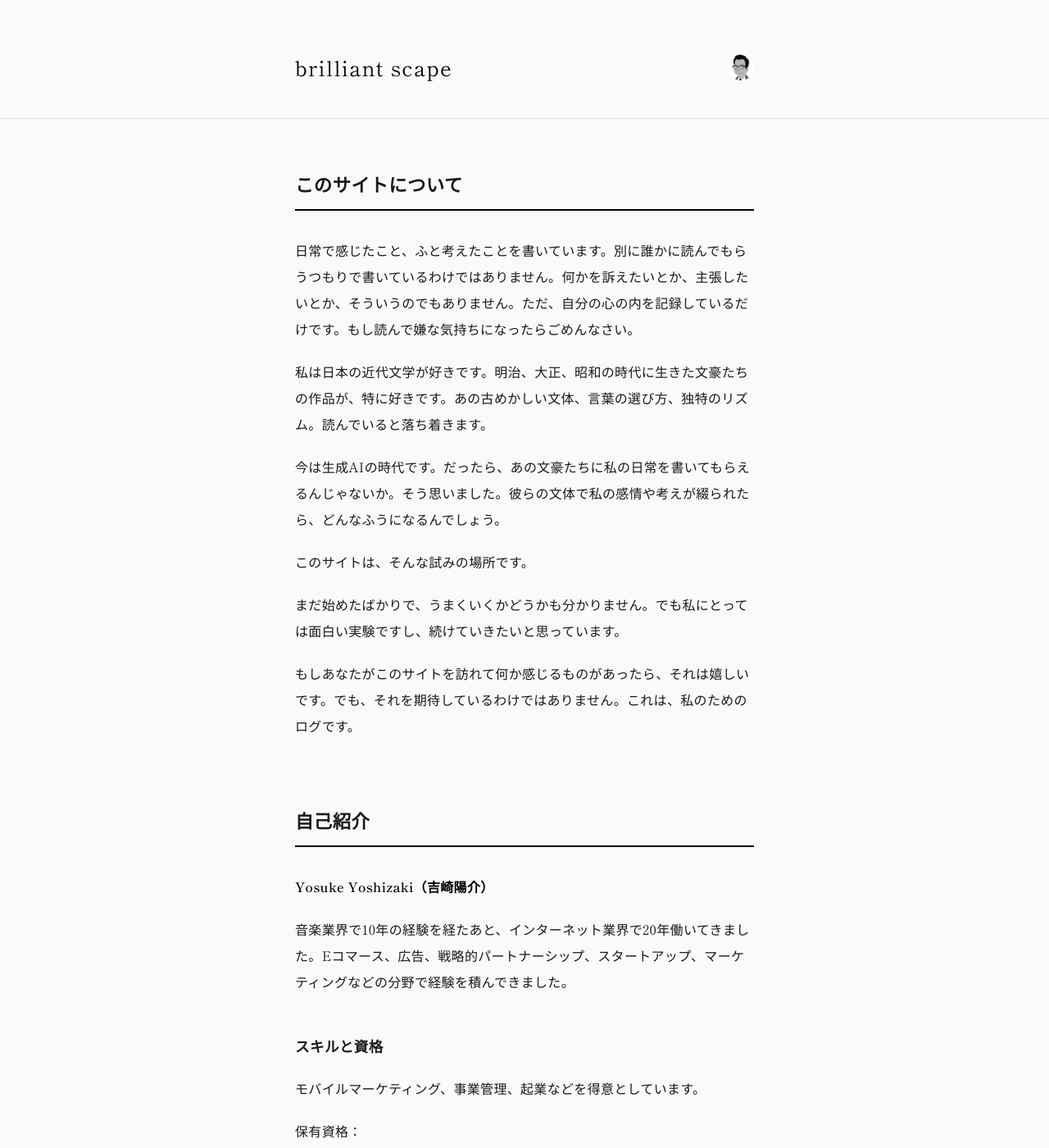
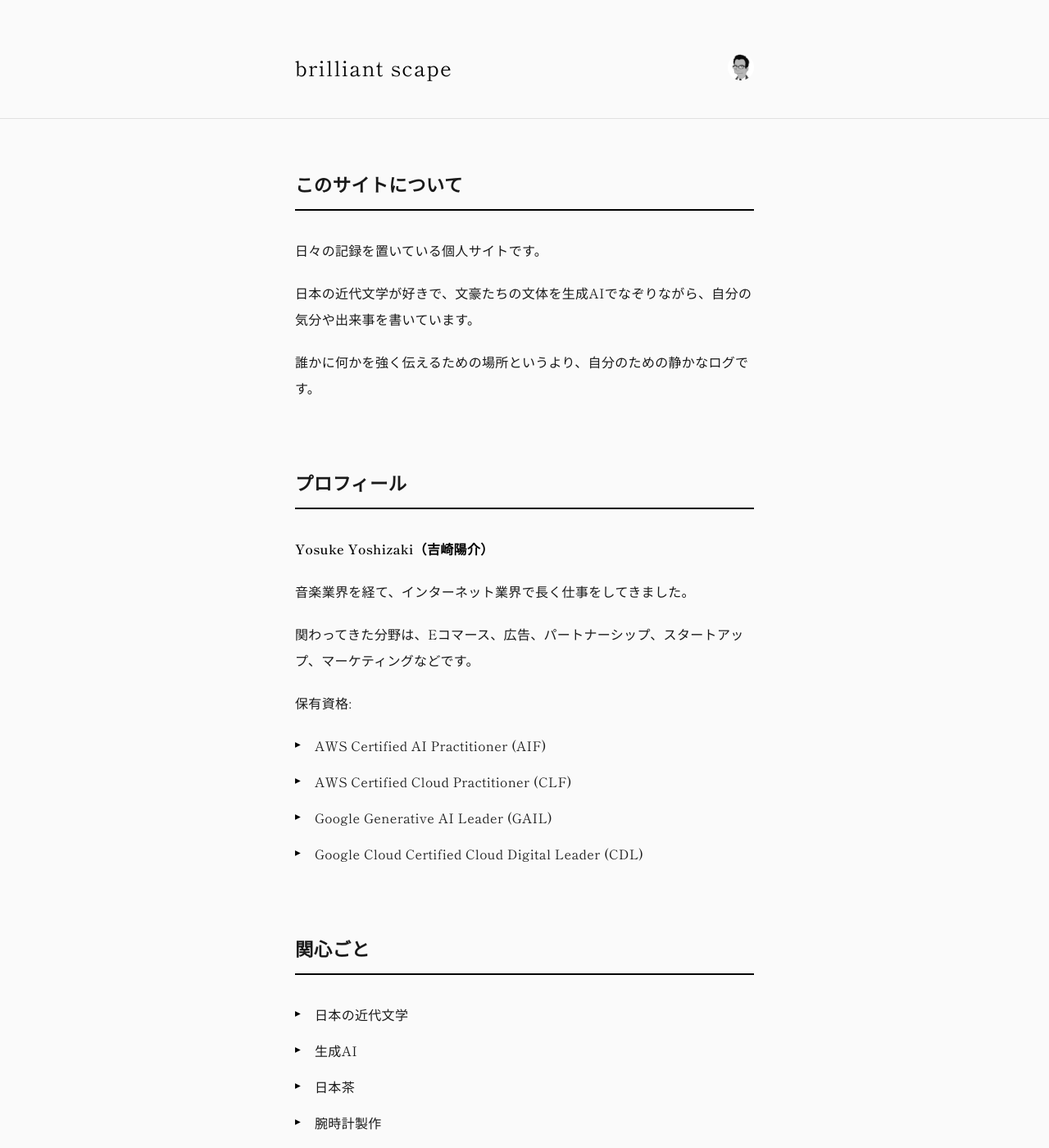
Before and after one commit to champlasonic/logs4me, a Jekyll site: the page built from about.md, in a window 1280 px wide and 1400 px high. Shown: the whole window at 82% size. Built offline with Jekyll 4.4.1, drawn with Linux system fonts in a browser that asks for light colours; some web fonts are replaced; some of the changed text lies outside the part shown.

Commit message:
Simplify about page and remove broken Bluesky link

```diff
--- a/_config.yml
+++ b/_config.yml
@@ -21,7 +21,6 @@ social:
     - https://twitter.com/yozniax
     - https://linkedin.com/in/champlasonic
     - https://facebook.com/champlasonic
-    - https://bsky.app/profile/briscape.bsky.social
 
 # OGP設定
 logo: /assets/images/logo.png
--- a/about.md
+++ b/about.md
@@ -6,59 +6,32 @@ permalink: /about/
 
 ## このサイトについて
 
-日常で感じたこと、ふと考えたことを書いています。別に誰かに読んでもらうつもりで書いているわけではありません。何かを訴えたいとか、主張したいとか、そういうのでもありません。ただ、自分の心の内を記録しているだけです。もし読んで嫌な気持ちになったらごめんなさい。
+日々の記録を置いている個人サイトです。
 
-私は日本の近代文学が好きです。明治、大正、昭和の時代に生きた文豪たちの作品が、特に好きです。あの古めかしい文体、言葉の選び方、独特のリズム。読んでいると落ち着きます。
+日本の近代文学が好きで、文豪たちの文体を生成AIでなぞりながら、自分の気分や出来事を書いています。
 
-今は生成AIの時代です。だったら、あの文豪たちに私の日常を書いてもらえるんじゃないか。そう思いました。彼らの文体で私の感情や考えが綴られたら、どんなふうになるんでしょう。
+誰かに何かを強く伝えるための場所というより、自分のための静かなログです。
 
-このサイトは、そんな試みの場所です。
-
-まだ始めたばかりで、うまくいくかどうかも分かりません。でも私にとっては面白い実験ですし、続けていきたいと思っています。
-
-もしあなたがこのサイトを訪れて何か感じるものがあったら、それは嬉しいです。でも、それを期待しているわけではありません。これは、私のためのログです。
-
-## 自己紹介
+## プロフィール
 
 **Yosuke Yoshizaki（吉崎陽介）**
 
-音楽業界で10年の経験を経たあと、インターネット業界で20年働いてきました。Eコマース、広告、戦略的パートナーシップ、スタートアップ、マーケティングなどの分野で経験を積んできました。
+音楽業界を経て、インターネット業界で長く仕事をしてきました。
 
-### スキルと資格
+関わってきた分野は、Eコマース、広告、パートナーシップ、スタートアップ、マーケティングなどです。
 
-モバイルマーケティング、事業管理、起業などを得意としています。
-
-保有資格：
+保有資格:
 
 - AWS Certified AI Practitioner (AIF)
 - AWS Certified Cloud Practitioner (CLF)
 - Google Generative AI Leader (GAIL)
 - Google Cloud Certified Cloud Digital Leader (CDL)
 
-**日本文学**
- — 50歳を過ぎて発見した新しい興味
+## 関心ごと
 
-49歳まで文学を楽しめませんでしたが、今ではとても面白いと感じています。
-スマートフォンで小説を読んでいます。古い言葉、歴史的な場所、作家の背景を学ぶことを深く楽しんでいます。この伝統的な文学とデジタル技術の交差点が、最も喜びをもたらしてくれます。
+- 日本の近代文学
+- 生成AI
+- 日本茶
+- 腕時計製作
 
-好きな作品：
-
-- **「蠣フライ」（菊池寛）** — 最も好きな小説
-
-これらの作家は無頼派（デカダン/ローグ）文学運動と昭和時代の文学を代表しており、人間性、道徳性、戦後の日本のアイデンティティを扱っています。読書の記録はTwitter/Xアカウント [@yozniax](https://x.com/yozniax)で公開しています。
-
-**日本茶** — 現在の興味（2024年）
-
-最近、日本茶文化に興味を持ち始めました。緑茶はすでに世界的なトレンドであることは認識していますが（「遅すぎる」と冗談を言っていますが）、機会があると見ています。潜在的なビジネス方向：茶文化とデジタルストーリーテリング、体験を組み合わせる。伝統的な日本文化の発見（文学→茶）というパターンに合致しています。
-
-**腕時計製作** — 現在の興味と潜在的なビジネス（2024年）
-
-部品からオリジナルの時計を製作する喜びを発見しました。中国から部品を調達し、自分の創造的なアレンジで組み立てています。いつか自分の腕時計ブランドを立ち上げたいです。
-
-
-### 連絡先
-
-- **LinkedIn:** [linkedin.com/in/champlasonic](https://linkedin.com/in/champlasonic)
-- **Twitter/X:** [x.com/yozniax](https://x.com/yozniax)
-- **Bluesky:** [bluesky.com/briscape](https://bsky.app/profile/briscape.bsky.social)
-- **Facebook:** [facebook.com/champlasonic](https://facebook.com/champlasonic)
+好きな作品は菊池寛の「蠣フライ」です。
```
